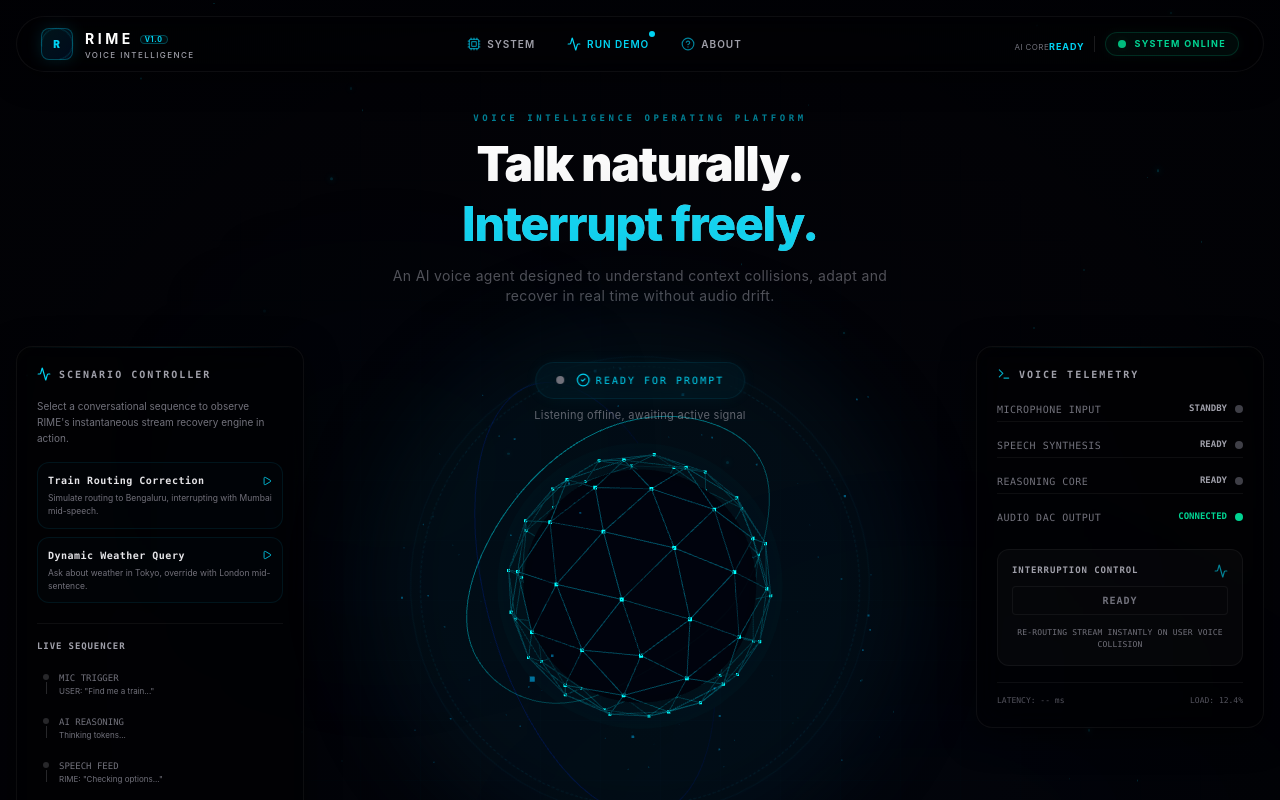
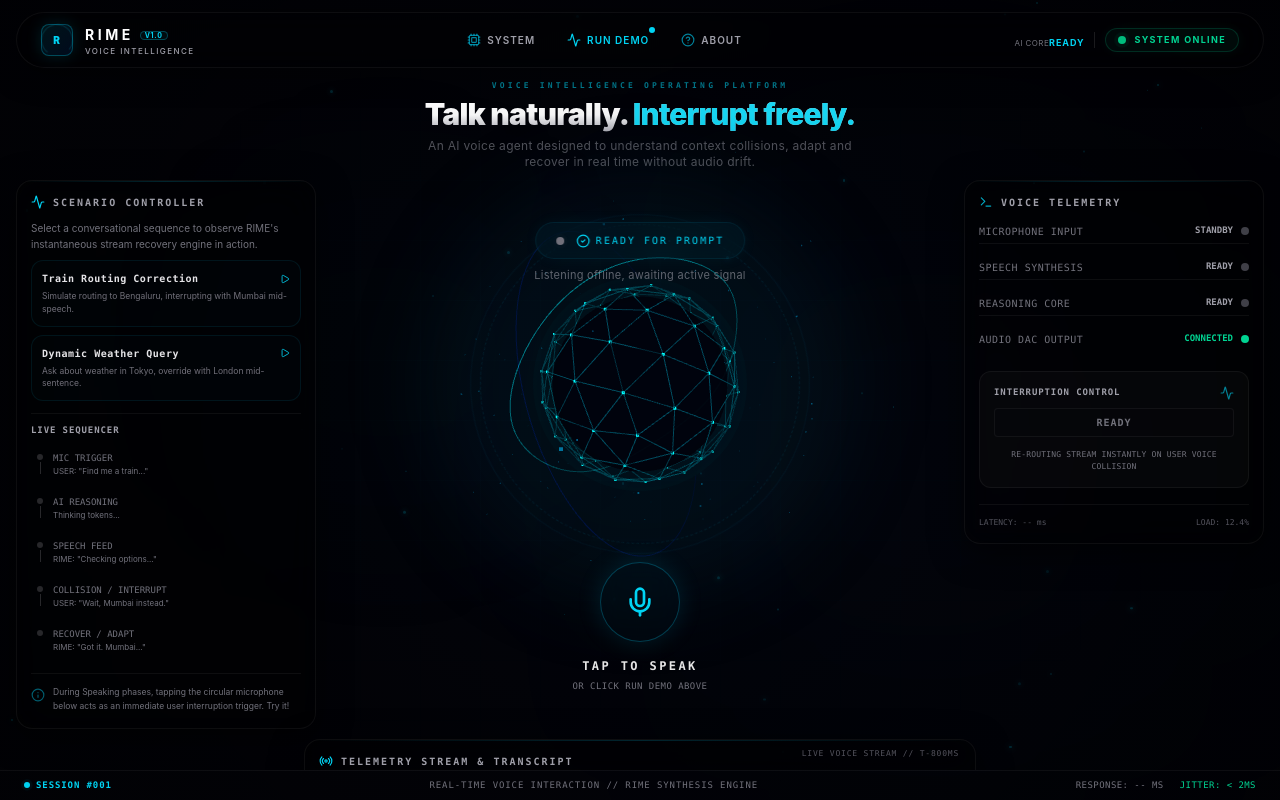
Before and after one commit to tirtha1111/RIME, a Next.js app: page / in a window 1280 px wide. Shown: the top 800 px of the page. Built offline with nearby package versions, Linux system fonts and the light colour scheme.

Commit message:
style: refine layout and scale UI components
Adjusted sizing for the AIGlobe and reduced padding across primary UI panels to improve visual density and screen fitting on smaller displays. Updated the main layout to ensure proper scrolling and height constraints.

```diff
--- a/app/page.tsx
+++ b/app/page.tsx
@@ -350,7 +350,7 @@ export default function Home() {
   };
 
   return (
-    <main className="relative min-h-screen bg-[#020205] text-white flex flex-col items-center justify-between overflow-x-hidden selection:bg-cyan-500/20 selection:text-cyan-200">
+    <main className="relative min-h-screen lg:h-screen lg:max-h-screen bg-[#020205] text-white flex flex-col items-center justify-between lg:overflow-hidden overflow-y-auto selection:bg-cyan-500/20 selection:text-cyan-200">
 
       {/* 3D Cyberpunk Background Layer */}
       <BackgroundParticles />
@@ -364,15 +364,15 @@ export default function Home() {
       />
 
       {/* Main Screen Layout Container */}
-      <div className="w-full max-w-7xl mx-auto px-4 pt-24 pb-12 flex-1 flex flex-col items-center justify-center relative z-10">
+      <div className="w-full max-w-7xl mx-auto px-4 pt-2 pb-2 flex-1 flex flex-col items-center justify-between relative z-10 overflow-hidden">
 
         {/* Absolute header / Hero banner */}
-        <div className="text-center mt-4 mb-6 relative">
+        <div className="text-center mt-1 mb-1 relative">
           <motion.p
             initial={{ opacity: 0, y: 10 }}
             animate={{ opacity: 0.6, y: 0 }}
             transition={{ delay: 0.2, duration: 0.6 }}
-            className="text-[9px] font-mono tracking-[0.4em] text-cyan-400 font-extrabold uppercase mb-2"
+            className="text-[8px] font-mono tracking-[0.4em] text-cyan-400 font-extrabold uppercase mb-1"
           >
             VOICE INTELLIGENCE OPERATING PLATFORM
           </motion.p>
@@ -381,28 +381,27 @@ export default function Home() {
             initial={{ opacity: 0, y: 20 }}
             animate={{ opacity: 1, y: 0 }}
             transition={{ delay: 0.3, duration: 0.8, ease: [0.16, 1, 0.3, 1] }}
-            className="text-3xl sm:text-4xl md:text-5xl font-black tracking-tight leading-tight bg-gradient-to-b from-white via-zinc-100 to-zinc-400 bg-clip-text text-transparent"
+            className="text-xl sm:text-2xl md:text-3xl font-black tracking-tight leading-tight bg-gradient-to-b from-white via-zinc-100 to-zinc-400 bg-clip-text text-transparent"
           >
-            Talk naturally.<br/>
-            <span className="text-cyan-400 bg-none text-cyan-400/90 font-extrabold shadow-cyan-400/10">Interrupt freely.</span>
+            Talk naturally. <span className="text-cyan-400 bg-none text-cyan-400/90 font-extrabold shadow-cyan-400/10">Interrupt freely.</span>
           </motion.h1>
 
           <motion.p
             initial={{ opacity: 0 }}
             animate={{ opacity: 0.5 }}
             transition={{ delay: 0.5, duration: 0.8 }}
-            className="text-xs sm:text-sm text-zinc-400 max-w-lg mx-auto mt-3 tracking-wide font-normal"
+            className="text-[10px] sm:text-xs text-zinc-400 max-w-md mx-auto mt-1 tracking-wide font-normal"
           >
             An AI voice agent designed to understand context collisions, adapt and recover in real time without audio drift.
           </motion.p>
         </div>
 
         {/* Central interactive grid */}
-        <div className="w-full grid grid-cols-1 lg:grid-cols-12 gap-8 items-center justify-center my-4">
+        <div className="w-full grid grid-cols-1 lg:grid-cols-12 gap-4 items-center justify-center my-1.5 flex-1">
 
           {/* Left panel: Scenario sequencer (Desktop) */}
           <div className="hidden lg:block lg:col-span-3 h-full">
-            <div className="sticky top-28">
+            <div className="sticky top-20">
               <DemoController
                 onStartDemo={handleStartDemo}
                 onReset={handleAbort}
@@ -414,40 +413,40 @@ export default function Home() {
           </div>
 
           {/* Center Column: Globe & States */}
-          <div className="col-span-1 lg:col-span-6 flex flex-col items-center justify-center relative min-h-[440px] sm:min-h-[500px]">
+          <div className="col-span-1 lg:col-span-6 flex flex-col items-center justify-center relative min-h-[260px] sm:min-h-[300px] h-[340px]">
 
             {/* Globe Canvas */}
             <div className="relative w-full h-full flex items-center justify-center">
               <AIGlobe state={state} speechVolume={speechVolume} />
 
               {/* Foreground Overlay HUD details */}
-              <div className="absolute top-4 left-1/2 -translate-x-1/2 flex flex-col items-center pointer-events-none select-none z-20">
+              <div className="absolute top-2 left-1/2 -translate-x-1/2 flex flex-col items-center pointer-events-none select-none z-20">
                 <StateIndicator state={state} />
               </div>
             </div>
 
             {/* Microphone Control Button */}
-            <div className="mt-4">
+            <div className="mt-2 z-20">
               <VoiceControl state={state} onClick={handleMicTap} />
             </div>
           </div>
 
           {/* Right Column: Telemetry Feed */}
           <div className="hidden lg:block lg:col-span-3 h-full">
-            <div className="sticky top-28">
+            <div className="sticky top-20">
               <SystemStatus state={state} latency={latency} />
             </div>
           </div>
         </div>
 
         {/* Bottom Area: Transcripts & Responsive columns for Mobile devices */}
-        <div className="w-full flex flex-col items-center gap-6 mt-6">
+        <div className="w-full flex flex-col items-center gap-3 mt-1 pb-1">
 
           {/* Live transcripts panel (All devices) */}
           <ConversationPanel transcript={transcript} currentState={state} />
 
           {/* Inline system status blocks for mobile devices */}
-          <div className="grid grid-cols-1 sm:grid-cols-2 lg:hidden gap-6 w-full max-w-2xl">
+          <div className="grid grid-cols-1 sm:grid-cols-2 lg:hidden gap-4 w-full max-w-2xl">
             <DemoController
               onStartDemo={handleStartDemo}
               onReset={handleAbort}
@@ -462,7 +461,7 @@ export default function Home() {
       </div>
 
       {/* Footer system details */}
-      <footer className="w-full max-w-7xl mx-auto px-6 py-4 border-t border-white/5 relative z-10 flex flex-col sm:flex-row items-center justify-between text-zinc-500 font-mono text-[9px] gap-2">
+      <footer className="w-full max-w-7xl mx-auto px-6 py-2 border-t border-white/5 relative z-10 flex flex-col sm:flex-row items-center justify-between text-zinc-500 font-mono text-[9px] gap-1 shrink-0">
         <div className="flex items-center gap-1.5 uppercase tracking-widest font-black text-cyan-400">
           <span className="relative flex h-1.5 w-1.5">
             <span className="animate-ping absolute inline-flex h-full w-full rounded-full bg-cyan-400 opacity-75"></span>
--- a/components/AIGlobe.tsx
+++ b/components/AIGlobe.tsx
@@ -490,7 +490,7 @@ export default function AIGlobe({ state, speechVolume = 0.5 }: AIGlobeProps) {
       {/* 3D WebGL Canvas Container */}
       <div
         ref={containerRef}
-        className="w-[320px] h-[320px] sm:w-[420px] sm:h-[420px] md:w-[480px] md:h-[480px] relative z-10"
+        className="w-[260px] h-[260px] sm:w-[320px] sm:h-[320px] md:w-[360px] md:h-[360px] relative z-10"
         id="rime-webgl-canvas-container"
       />
 
@@ -503,16 +503,16 @@ export default function AIGlobe({ state, speechVolume = 0.5 }: AIGlobeProps) {
           ${state === 'LISTENING' ? 'bg-cyan-500/10 border-cyan-400/20 scale-110 blur-xl animate-pulse' : ''}
           ${state === 'SPEAKING' ? 'bg-cyan-400/8 border-cyan-400/20 scale-110 blur-xl' : ''}
           ${state === 'READY' ? 'bg-cyan-950/20 border-cyan-500/5 scale-100 blur-2xl' : ''}
-          w-[360px] h-[360px] sm:w-[480px] sm:h-[480px] md:w-[540px] md:h-[540px] border
+          w-[300px] h-[300px] sm:w-[360px] sm:h-[360px] md:w-[420px] md:h-[420px] border
         `}
       />
 
       {/* Subtly rotated decorative overlay rings */}
       <div
-        className="absolute w-[290px] h-[290px] sm:w-[380px] sm:h-[380px] md:w-[440px] md:h-[440px] rounded-full border border-dashed border-cyan-500/10 pointer-events-none z-0 rotate-12 animate-[spin_100s_linear_infinite]"
+        className="absolute w-[230px] h-[230px] sm:w-[280px] sm:h-[280px] md:w-[320px] md:h-[320px] rounded-full border border-dashed border-cyan-500/10 pointer-events-none z-0 rotate-12 animate-[spin_100s_linear_infinite]"
       />
       <div
-        className="absolute w-[310px] h-[310px] sm:w-[400px] sm:h-[400px] md:w-[460px] md:h-[460px] rounded-full border border-cyan-500/5 pointer-events-none z-0 -rotate-45 animate-[spin_140s_linear_infinite]"
+        className="absolute w-[250px] h-[250px] sm:w-[300px] sm:h-[300px] md:w-[340px] md:h-[340px] rounded-full border border-cyan-500/5 pointer-events-none z-0 -rotate-45 animate-[spin_140s_linear_infinite]"
       />
     </div>
   );
--- a/components/ConversationPanel.tsx
+++ b/components/ConversationPanel.tsx
@@ -27,7 +27,7 @@ export default function ConversationPanel({ transcript, currentState }: Conversa
   }, [transcript]);
 
   return (
-    <div className="w-full max-w-2xl bg-black/40 backdrop-blur-lg border border-white/5 rounded-2xl p-5 shadow-[0_8px_32px_rgba(0,0,0,0.6)] relative overflow-hidden">
+    <div className="w-full max-w-2xl bg-black/40 backdrop-blur-lg border border-white/5 rounded-2xl p-3.5 shadow-[0_8px_32px_rgba(0,0,0,0.6)] relative overflow-hidden">
       {/* Laser header edge accent */}
       <div className="absolute top-0 left-0 right-0 h-[1px] bg-gradient-to-r from-transparent via-cyan-500/20 to-transparent" />
 
@@ -36,7 +36,7 @@ export default function ConversationPanel({ transcript, currentState }: Conversa
         Live Voice Stream // T-800ms
       </div>
 
-      <div className="flex items-center gap-2 mb-4">
+      <div className="flex items-center gap-2 mb-2.5">
         <Radio className={`w-3.5 h-3.5 text-cyan-400 ${currentState === 'SPEAKING' || currentState === 'LISTENING' ? 'animate-pulse' : ''}`} />
         <h4 className="font-mono text-[10px] font-bold text-zinc-400 tracking-[0.2em] uppercase">
           TELEMETRY STREAM & TRANSCRIPT
@@ -44,7 +44,7 @@ export default function ConversationPanel({ transcript, currentState }: Conversa
       </div>
 
       {/* Transcript container */}
-      <div className="h-44 overflow-y-auto pr-1 flex flex-col gap-3.5 scrollbar-thin scrollbar-thumb-white/5 scrollbar-track-transparent">
+      <div className="h-32 overflow-y-auto pr-1 flex flex-col gap-3.5 scrollbar-thin scrollbar-thumb-white/5 scrollbar-track-transparent">
         <AnimatePresence initial={false}>
           {transcript.length === 0 ? (
             <motion.div
--- a/components/DemoController.tsx
+++ b/components/DemoController.tsx
@@ -43,24 +43,24 @@ export default function DemoController({
   ];
 
   return (
-    <div className="w-full max-w-xs bg-black/40 backdrop-blur-lg border border-white/5 rounded-2xl p-5 shadow-[0_8px_32px_rgba(0,0,0,0.6)] relative overflow-hidden">
+    <div className="w-full max-w-xs bg-black/40 backdrop-blur-lg border border-white/5 rounded-2xl p-3.5 shadow-[0_8px_32px_rgba(0,0,0,0.6)] relative overflow-hidden">
       {/* Top micro laser line */}
       <div className="absolute top-0 left-0 right-0 h-[1px] bg-gradient-to-r from-transparent via-cyan-500/20 to-transparent" />
 
       {/* Title */}
-      <div className="flex items-center gap-2 mb-4">
+      <div className="flex items-center gap-2 mb-2.5">
         <Activity className="w-3.5 h-3.5 text-cyan-400" />
         <h4 className="font-mono text-[10px] font-bold text-zinc-400 tracking-[0.2em] uppercase">
           SCENARIO CONTROLLER
         </h4>
       </div>
 
-      <p className="text-[10px] text-zinc-500 font-sans leading-relaxed mb-4">
+      <p className="text-[10px] text-zinc-500 font-sans leading-relaxed mb-2">
         Select a conversational sequence to observe RIME&apos;s instantaneous stream recovery engine in action.
       </p>
 
       {/* Scenario triggers */}
-      <div className="flex flex-col gap-2 mb-5">
+      <div className="flex flex-col gap-2 mb-3">
         {scenarios.map((scen) => (
           <button
             key={scen.id}
@@ -87,8 +87,8 @@ export default function DemoController({
       </div>
 
       {/* Sequence steps visualizing the state engine */}
-      <div className="mt-4 border-t border-white/5 pt-4">
-        <div className="flex items-center justify-between mb-3">
+      <div className="mt-2.5 border-t border-white/5 pt-2.5">
+        <div className="flex items-center justify-between mb-2">
           <span className="font-mono text-[9px] font-bold text-zinc-400 tracking-widest uppercase">
             LIVE SEQUENCER
           </span>
--- a/components/Navigation.tsx
+++ b/components/Navigation.tsx
@@ -13,7 +13,7 @@ interface NavigationProps {
 
 export default function Navigation({ onDemoClick, onAboutClick, onSystemClick, currentState }: NavigationProps) {
   return (
-    <header className="fixed top-4 left-4 right-4 z-50 max-w-7xl mx-auto">
+    <header className="w-full shrink-0 z-50 max-w-7xl mx-auto px-4 mt-3">
       <motion.div
         initial={{ y: -50, opacity: 0 }}
         animate={{ y: 0, opacity: 1 }}
--- a/components/SystemStatus.tsx
+++ b/components/SystemStatus.tsx
@@ -36,12 +36,12 @@ export default function SystemStatus({ state, latency }: SystemStatusProps) {
   const interruptControl = getInterruptionStatus();
 
   return (
-    <div className="w-full max-w-xs bg-black/40 backdrop-blur-lg border border-white/5 rounded-2xl p-5 shadow-[0_8px_32px_rgba(0,0,0,0.6)] relative overflow-hidden">
+    <div className="w-full max-w-xs bg-black/40 backdrop-blur-lg border border-white/5 rounded-2xl p-3.5 shadow-[0_8px_32px_rgba(0,0,0,0.6)] relative overflow-hidden">
       {/* Decorative top accent line */}
       <div className="absolute top-0 left-0 right-0 h-[1px] bg-gradient-to-r from-transparent via-cyan-500/20 to-transparent" />
 
       {/* Title */}
-      <div className="flex items-center gap-2 mb-4">
+      <div className="flex items-center gap-2 mb-2.5">
         <Terminal className="w-3.5 h-3.5 text-cyan-400/80" />
         <h4 className="font-mono text-[10px] font-bold text-zinc-400 tracking-[0.2em] uppercase">
           VOICE TELEMETRY
```
